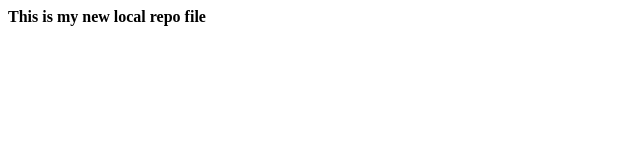
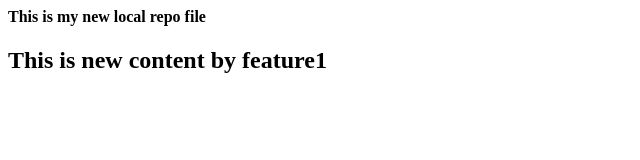
Before and after one commit to Amar41901/Localrepo, a plain HTML site: page index.html in a window 1280 px wide. Shown: the whole page, without its empty margins (0-640 px from the left). Drawn offline with Linux system fonts and the light colour scheme.

Commit message:
changes apply by feature1

```diff
--- a/index.html
+++ b/index.html
@@ -1 +1,2 @@
 <h4> This is my new local repo file</h4>
+<h2> This is new content by feature1</h2>
```
